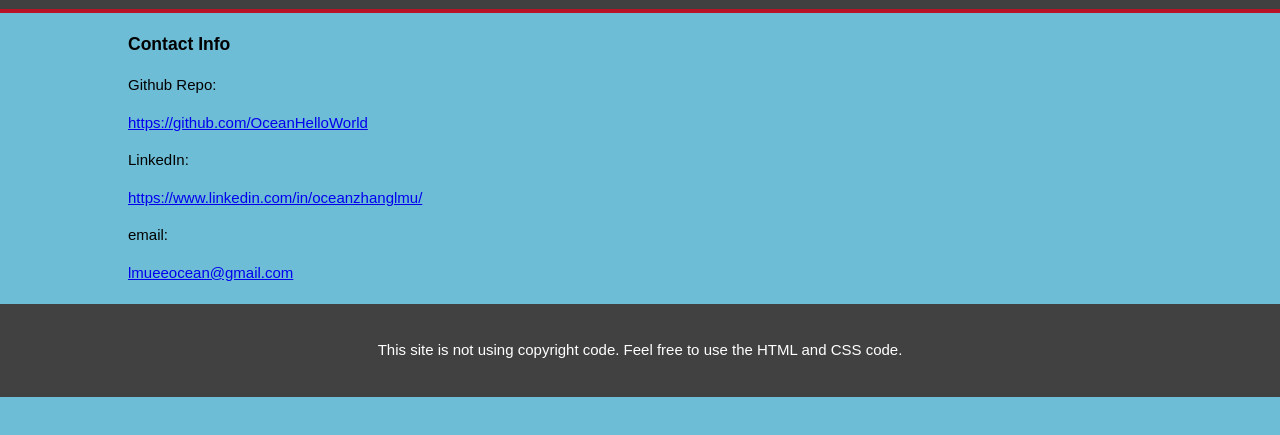
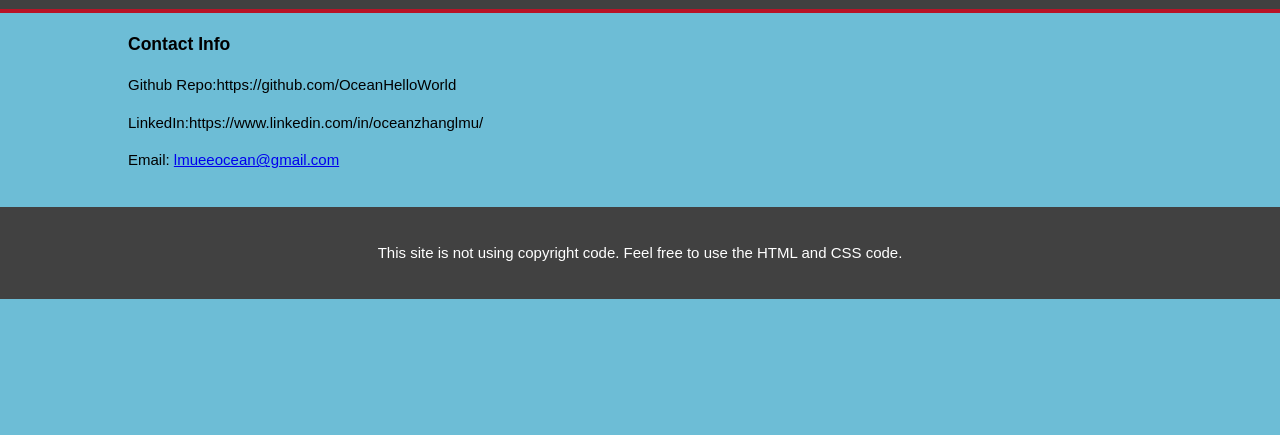
Before and after one commit to OceanHelloWorld/OceanHelloWorld.github.io, a plain HTML site: page services.html in a window 1280 px wide. Shown: the part 91-526 px from the top of the page. Drawn offline with Linux system fonts and the light colour scheme.

Commit message:
Not using links for contacts

```diff
--- a/services.html
+++ b/services.html
@@ -41,17 +41,13 @@
           <h1 class="page-title">Contact Info</h1>
           <ul id="services">
             <li>
-              <p>Github Repo:</p>
-              <a href="https://github.com/OceanHelloWorld">https://github.com/OceanHelloWorld</a>
-
+              <p>Github Repo:https://github.com/OceanHelloWorld</p>
             </li>
             <li>
-              <p>LinkedIn:</p>
-              <a href="https://www.linkedin.com/in/oceanzhanglmu/">https://www.linkedin.com/in/oceanzhanglmu/</a>
+              <p>LinkedIn:https://www.linkedin.com/in/oceanzhanglmu/</p>
             </li>
             <li>
-              <p>email:</p>
-              <a href="mailto:lmueeocean@gmail.com?Subject=Greetings%20from your website" target="_top">lmueeocean@gmail.com</a>
+              <p>Email: <a href="mailto:lmueeocean@gmail.com?Subject=Greetings%20from your website" target="_top">lmueeocean@gmail.com</a></p>
             </li>
         </article>
       </div>
```
Also changed, not shown: about.html (+1 -1 lines), professional.html (+0 -1 lines), school.html (+5 -5 lines), 1 other file.
